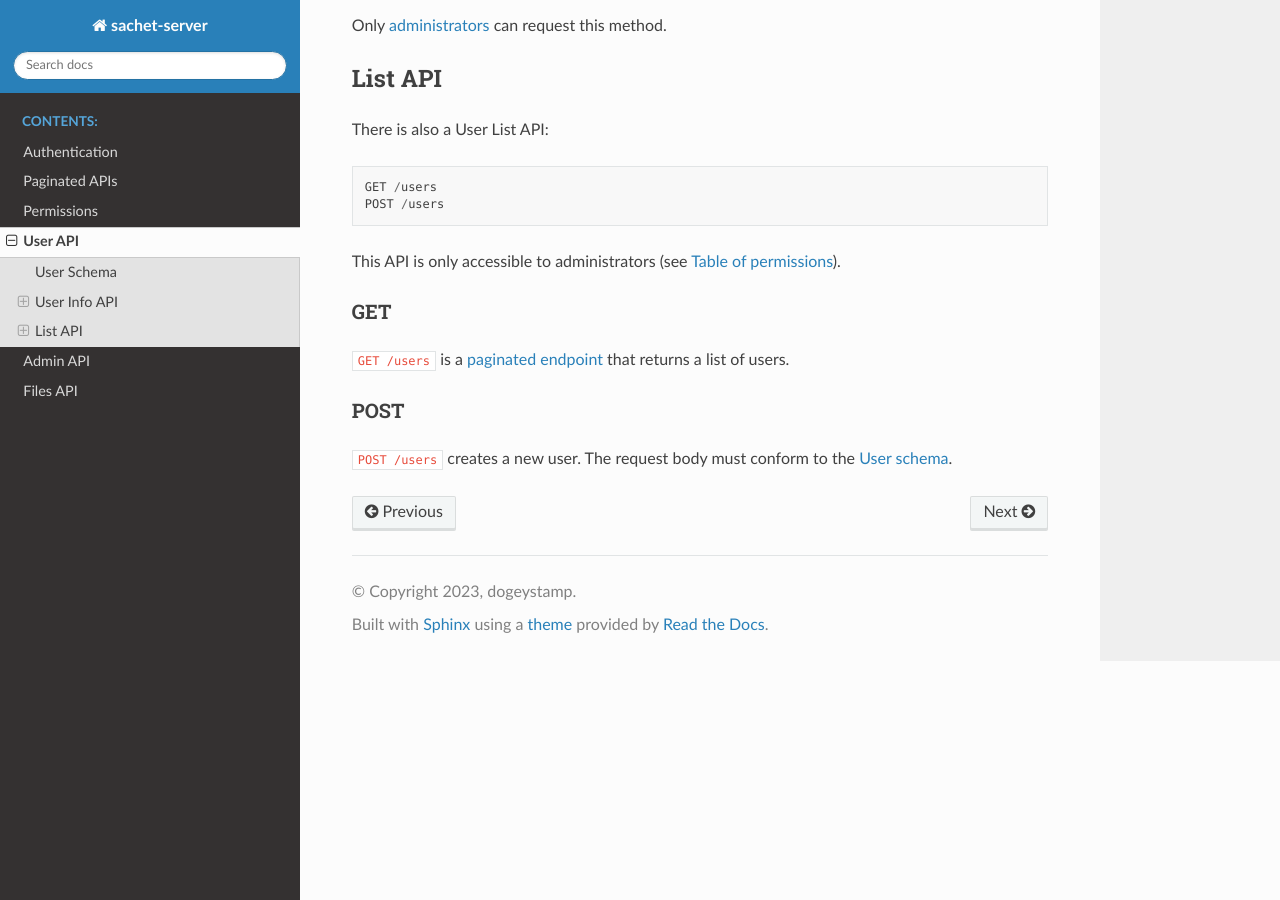
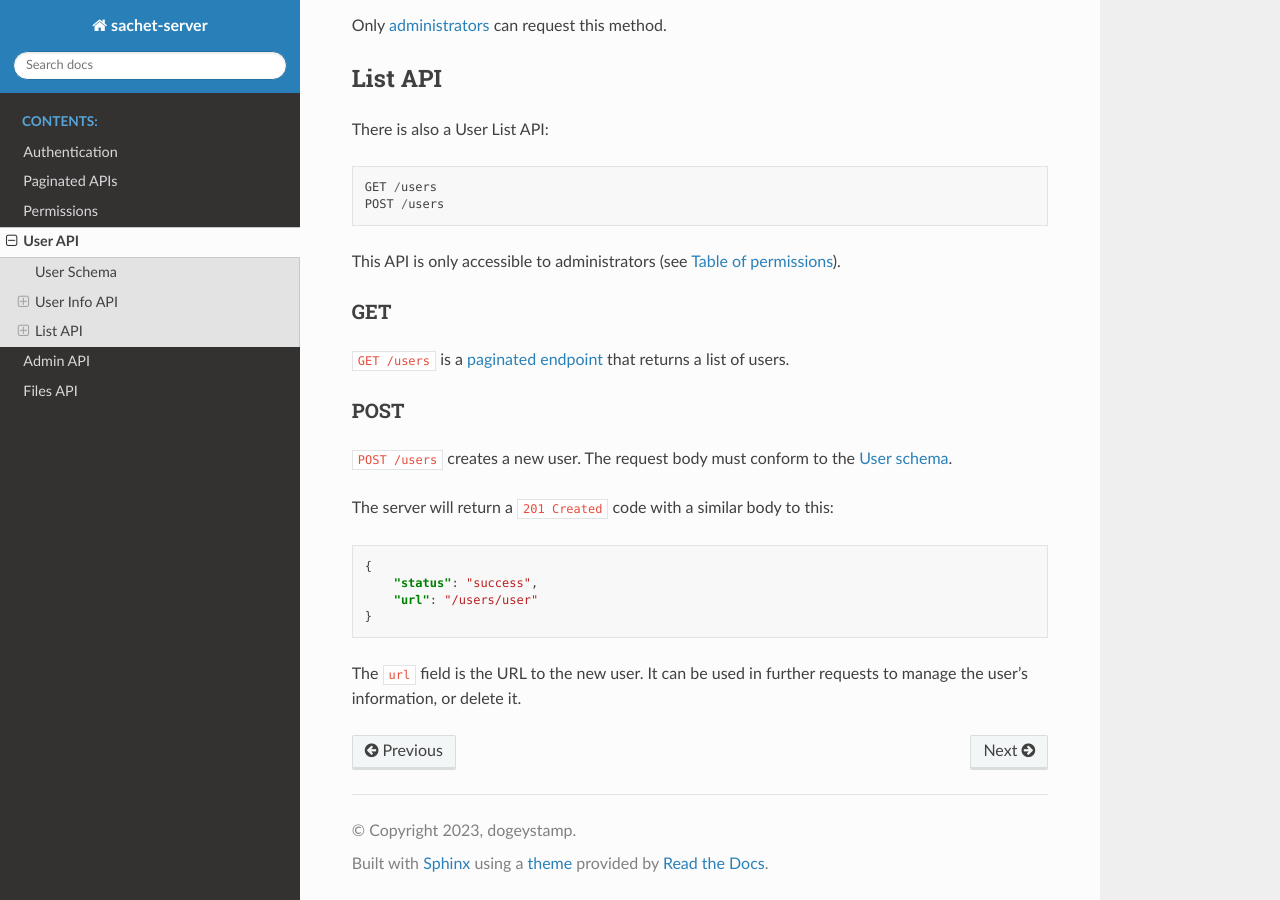
Before and after one commit to dogeystamp/sachet-server, a Sphinx documentation site: the page built from docs/user.rst, in a window 1280 px wide and 900 px high, scrolled down 2139 px. Built offline with Sphinx 7.4.7 and the Read the Docs theme 2.0.0, drawn with Linux system fonts in a browser that asks for light colours.

Commit message:
docs/user.rst: make mention of url field in POST

```diff
--- a/docs/user.rst
+++ b/docs/user.rst
@@ -147,3 +147,15 @@ POST
 
 ``POST /users`` creates a new user.
 The request body must conform to the :ref:`User schema<user_schema>`.
+
+The server will return a ``201 Created`` code with a similar body to this:
+
+.. code-block:: json
+
+    {
+        "status": "success",
+        "url": "/users/user"
+    }
+
+The ``url`` field is the URL to the new user.
+It can be used in further requests to manage the user's information, or delete it.
```
